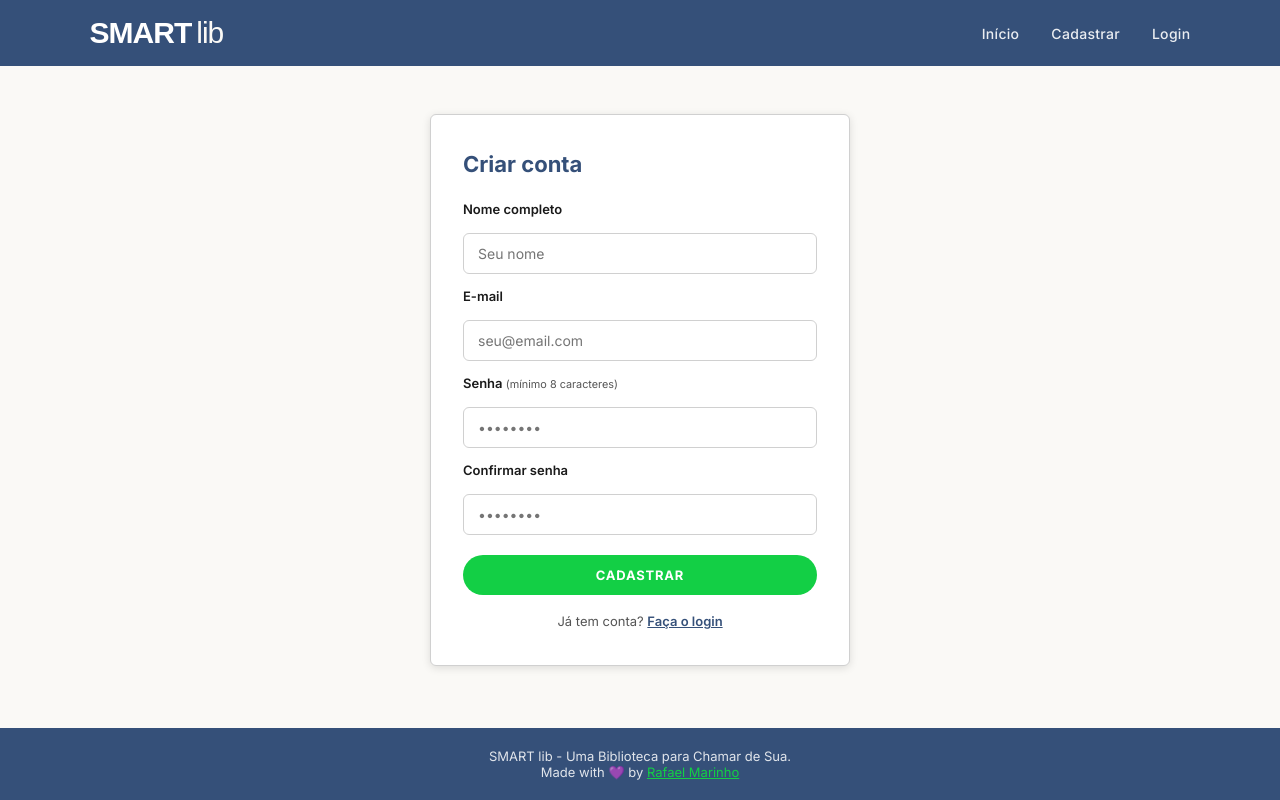
After one commit to fhaelmarinho/smartlib, a PHP site: page /auth/cadastro.php in a window 1280 px wide. The commit adds this page. Run offline with PHP 8.4, Linux system fonts and the light colour scheme; some web fonts are replaced.

Commit message:
Update: auth/cadastro e login interface

```diff
--- a/asset/css/style.css
+++ b/asset/css/style.css
@@ -1,12 +1,10 @@
 @import url('https://fonts.googleapis.com/css2?family=Barlow+Condensed:wght@600;700;800;900&family=Inter:wght@400;500;600;700&display=swap');
 @import url('https://fonts.googleapis.com/css2?family=Google+Sans+Flex&family=Inder&family=Inter:ital,opsz,wght@0,14..32,100..900;1,14..32,100..900&display=swap');
 
-/* ===========================
-   DESIGN TOKENS
-=========================== */
+
 :root {
     --mainblue:    #355079;
-    --accentgreen: #9BBF3A;
+    --accentgreen: #13cf45;
     --offwhite:    #FAF9F6;
     --text-dark:   #1a1a1a;
     --text-muted:  #555;
@@ -16,9 +14,7 @@
     --shadow:      0 2px 8px rgba(0,0,0,.12);
 }
 
-/* ===========================
-   RESET / BASE
-=========================== */
+/* reset */
 *, *::before, *::after {
     box-sizing: border-box;
     margin: 0;
@@ -45,9 +41,7 @@ img {
     max-width: 100%;
 }
 
-/* ===========================
-   HEADER / NAV
-=========================== */
+/* header e nav */
 .site-header {
     background-color: var(--mainblue);
     display: flex;
@@ -201,9 +195,7 @@ main {
     filter: brightness(1.1);
 }
 
-/* ===========================
-   BOOK RESULT CARD
-=========================== */
+/* Book section */
 .result-section {
     padding: 0 7% 48px;
 }
@@ -215,7 +207,7 @@ main {
 }
 
 .book-title {
-    font-size: 16px;
+    font-size: 22px;
     font-weight: 700;
     color: var(--text-dark);
     margin-bottom: 20px;
@@ -270,3 +262,97 @@ main {
 .footer a:hover {
     color: #fff;
 }
+
+
+.form-section {
+    padding: 48px 7%;
+}
+
+.form-wrapper {
+    max-width: 420px;
+    margin: 0 auto;
+    background: #fff;
+    border: 1px solid var(--border);
+    border-radius: var(--radius);
+    padding: 36px 32px;
+    box-shadow: var(--shadow);
+}
+
+.form-title {
+    font-size: 22px;
+    font-weight: 700;
+    color: var(--mainblue);
+    margin-bottom: 24px;
+}
+
+.auth-form {
+    display: flex;
+    flex-direction: column;
+    gap: 14px;
+}
+
+.auth-form label {
+    font-size: 13px;
+    font-weight: 600;
+    color: var(--text-dark);
+    margin-bottom: 2px;
+}
+
+.auth-form small {
+    font-weight: 400;
+    color: var(--text-muted);
+}
+
+.auth-form input {
+    padding: 11px 14px;
+    border: 1.5px solid var(--border);
+    border-radius: var(--radius);
+    font-family: 'Inter', sans-serif;
+    font-size: 14px;
+    color: var(--text-dark);
+    outline: none;
+    transition: border-color .2s;
+}
+
+.auth-form input:focus {
+    border-color: var(--mainblue);
+}
+
+.auth-form .btn-search {
+    margin-top: 6px;
+    width: 100%;
+}
+
+.form-link {
+    font-size: 13px;
+    color: var(--text-muted);
+    text-align: center;
+    margin-top: 18px;
+}
+
+.form-link a {
+    color: var(--mainblue);
+    font-weight: 600;
+    text-decoration: underline;
+}
+
+/* Mensagens de feedback */
+.msg-erro {
+    background: #fdecea;
+    color: #b00020;
+    border: 1px solid #f5c6cb;
+    border-radius: var(--radius);
+    padding: 10px 14px;
+    font-size: 13px;
+    margin-bottom: 16px;
+}
+
+.msg-ok {
+    background: #e8f5e9;
+    color: #2e7d32;
+    border: 1px solid #c8e6c9;
+    border-radius: var(--radius);
+    padding: 10px 14px;
+    font-size: 13px;
+    margin-bottom: 16px;
+}
--- /dev/null
+++ b/auth/cadastro.php
@@ -0,0 +1,91 @@
+<?php
+require_once __DIR__ . '/../config/conexao.php';
+require_once __DIR__ . '/../includes/funcoes.php';
+
+$erro    = '';
+$sucesso = '';
+
+if ($_SERVER['REQUEST_METHOD'] === 'POST') {
+    $nome  = trim($_POST['nome'] ?? '');
+    $email = trim($_POST['email'] ?? '');
+    $senha = $_POST['senha'] ?? '';
+    $confirmar_senha  = $_POST['confirmacao'] ?? '';
+
+    // valida se o os campos estão preenchidos corretamente
+    if ($nome === '' OR $email === '' OR $senha === ''){
+        $erro = 'Preencha todos os campos.';
+
+    }elseif (!filter_var($email, FILTER_VALIDATE_EMAIL)){
+        $erro = 'E-mail inválido.';
+
+    //cria a trava para que a senha tenha pelo menos 8 caracteres
+    }elseif(strlen($senha) < 8){
+        $erro = 'A senha deve ter pelo menos 8 caracteres.';
+
+    // cria a trava caso as senha e a confimação de senha não senha iguais
+    }elseif($senha !== $confirmar_senha){
+        $erro = 'As senhas não coincidem.';
+
+    }else{
+        $hash = password_hash($senha, PASSWORD_BCRYPT);
+
+        $stmt = $pdo->prepare(
+                'INSERT INTO usuarios (nome, email, senha, tipo)
+                VALUES (:nome, :email, :senha, "leitor")'
+            );
+        $stmt->execute([
+                ':nome'  => $nome,
+                ':email' => $email,
+                ':senha' => $hash,
+                ':tipo'  => 'leitor',   // todo usuário criado vira leitor por padrão sem acesso ao cadastro de livros.
+            ]);
+
+            $sucesso = 'Cadastro realizado com sucesso! Faça seu login.';
+        }
+}
+
+require __DIR__ . '/../includes/cabecalho.php';
+?>
+
+<main>
+    <section class="form-section">
+        <div class="form-wrapper">
+            <h1 class="form-title">Criar conta</h1>
+
+            <?php if ($erro): ?>
+                <p class="msg-erro"><?= e($erro) ?></p>
+            <?php endif; ?>
+
+            <?php if ($sucesso): ?>
+                <p class="msg-ok"><?= e($sucesso) ?></p>
+                <p><a href="../auth/login.php">Ir para o login →</a></p>
+            <?php else: ?>
+                <form class="auth-form" method="post" action="">
+                    <label for="nome">Nome completo</label>
+                    <input type="text" id="nome" name="nome"
+                        value="<?= e($_POST['nome'] ?? '') ?>"
+                        placeholder="Seu nome" required>
+
+                    <label for="email">E-mail</label>
+                    <input type="email" id="email" name="email"
+                        value="<?= e($_POST['email'] ?? '') ?>"
+                        placeholder="seu@email.com" required>
+
+                    <label for="senha">Senha <small>(mínimo 8 caracteres)</small></label>
+                    <input type="password" id="senha" name="senha"
+                        placeholder="••••••••" required>
+
+                    <label for="confirmacao">Confirmar senha</label>
+                    <input type="password" id="confirmacao" name="confirmacao"
+                        placeholder="••••••••" required>
+
+                    <button class="btn-search" type="submit">Cadastrar</button>
+                </form>
+
+                <p class="form-link">Já tem conta? <a href="../auth/login.php">Faça o login</a></p>
+            <?php endif; ?>
+        </div>
+    </section>
+</main>
+
+<?php require __DIR__ . '/../includes/rodape.php'; ?>
--- a/includes/cabecalho.php
+++ b/includes/cabecalho.php
@@ -4,20 +4,19 @@
     <meta charset="UTF-8">
     <meta name="viewport" content="width=device-width, initial-scale=1.0">
     <title>SMART lib</title>
-    <link rel="stylesheet" href="./asset/css/style.css">
+<?php
+if (session_status() !== PHP_SESSION_ACTIVE){
+    session_start();
+}
+?>
+    <link rel="stylesheet" href="/asset/css/style.css">
 </head>
 
-<?php
-if (session_status() !== PHP_SESSION_ACTIVE) {
-    session_start();
-}
-$prefixo = (str_contains($_SERVER['PHP_SELF'] ?? '', '/admin/') || str_contains($_SERVER['PHP_SELF'] ?? '', '/auth/')) ? '../' : '';
-?>
 <header class="site-header">
-    <a class="logo" href="<?= $prefixo ?>index.php">SMART<span>lib</span></a>
+    <a class="logo" href="/index.php">SMART<span>lib</span></a>
     <nav class="site-nav">
-        <a href="index.php">Início</a>
-        <a href="">Cadastrar</a>
-        <a href="">Login</a>
+        <a href="/index.php">Início</a>
+        <a href="/auth/cadastro.php">Cadastrar</a>
+        <a href="/auth/login.php">Login</a>
     </nav>
 </header>
```
Also changed, not shown: auth/login.php (added, +69 -0 lines), index.php (+4 -4 lines).
